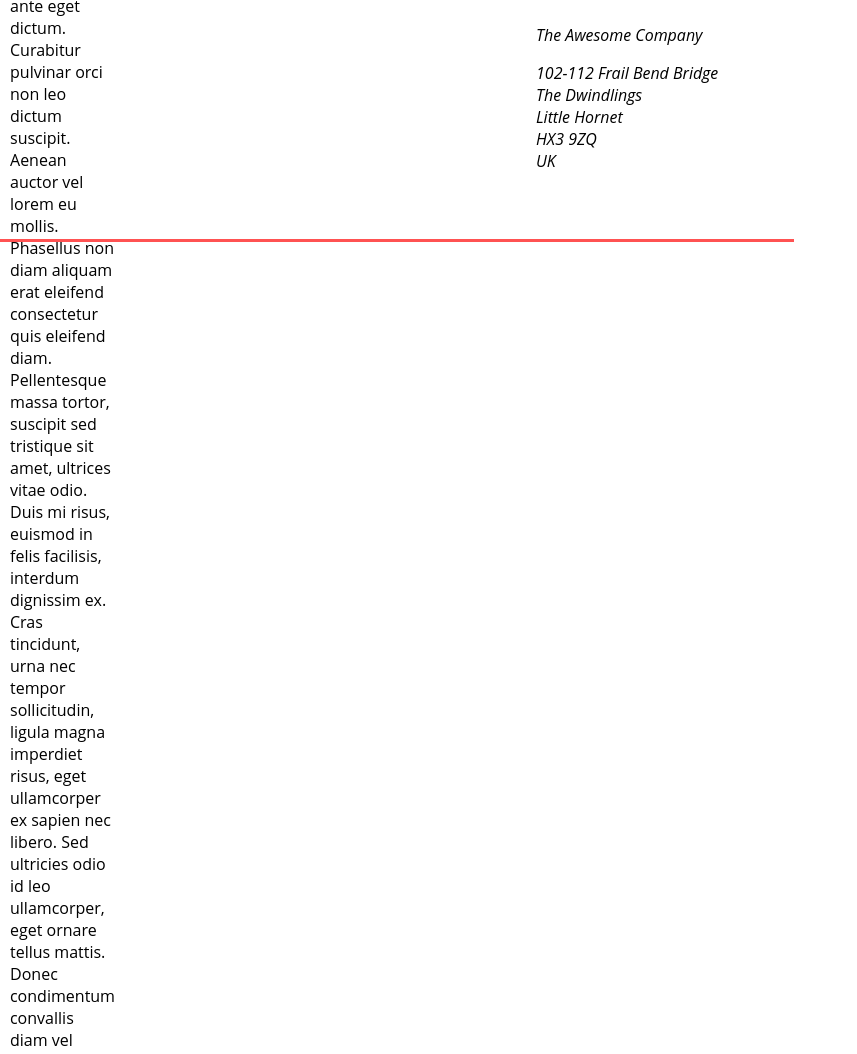
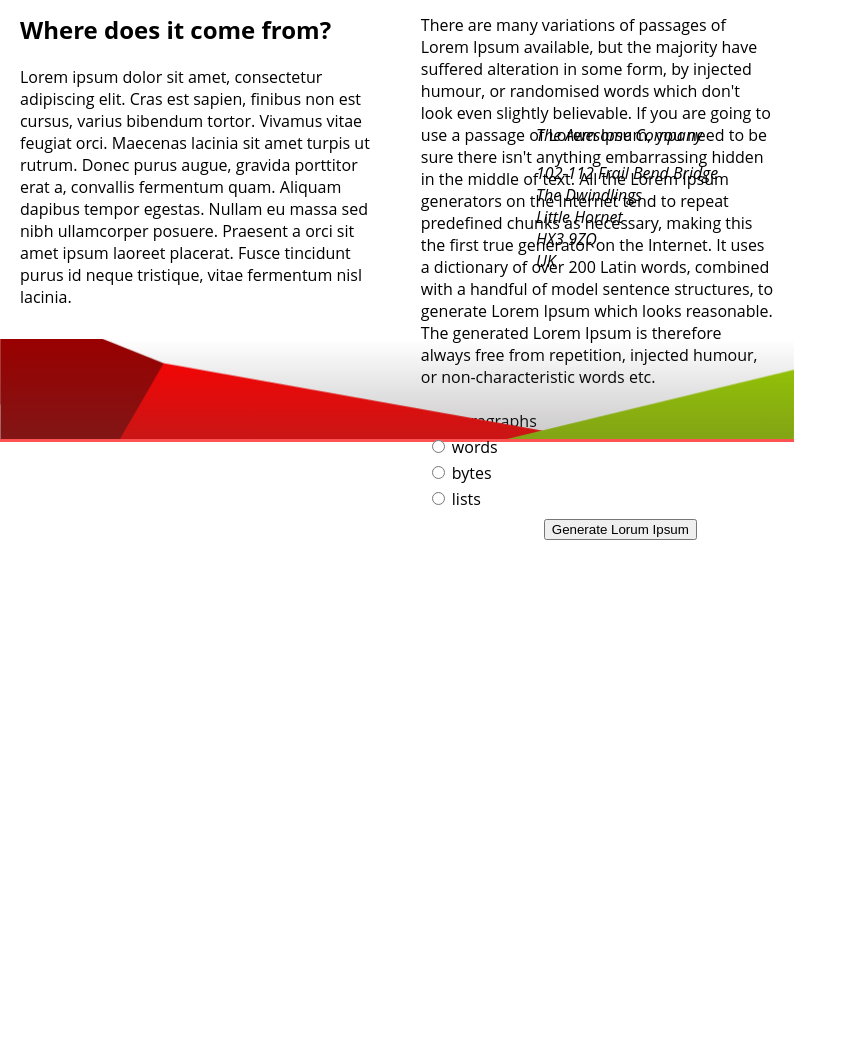
Before and after one commit to Westley-Foster/WFoster_CS408_Module6, a website: page index.html in a window 1280 px wide. Shown: the part 927-1981 px from the top of the page, without its empty margins (0-857 px from the left). After the commit the page ends 1490 px from the top, so only its background shows below. Drawn offline with Linux system fonts and the light colour scheme.

Commit message:
Wrote radio and submit buttons (not hooked up with JavaScript yet), updated css, added references to README

```diff
--- a/css/style.css
+++ b/css/style.css
@@ -48,9 +48,10 @@ h1 {
 /* Your CSS below here */
 /* Proper sizing of top and bottom images found on ChatGPT */
 .background-top {
-  position: absolute;
+  position: relative;
   top: 0;
   left: 0;
+  right: 0;
   width: 210mm;
   height: 100px;
 
@@ -60,13 +61,14 @@ h1 {
   background-repeat: no-repeat;
   background-position: center;
   background-size: auto; /* fallback for old browsers */
-  background-size: contain;
+  background-size: cover;
 }
 
 .background-bottom {
-  position: absolute;
+  position: relative;
   bottom: 0;
   left: 0;
+  right: 0;
   width: 210mm;
   height: 100px;
 
@@ -75,9 +77,9 @@ h1 {
     url("../img/bottom-image.png");
 
   background-repeat: no-repeat;
-  background-position: center;
+  background-position: center bottom;
   background-size: auto; /* fallback for old browsers */
-  background-size: contain;
+  background-size: cover;
 }
 
 .background {
@@ -115,31 +117,16 @@ p {
   text-align: center;
 }
 
-/* Column styling reused from my lab 04 */
-.first-column:first-child {
-  flex: 3;
-  padding: 20px 10px;
-
-}
-
-.first-column:last-child {
-  flex: 1;
-  padding: 20;
-}
-
-.second-column:first-child {
-  flex: 3;
-  padding: 20px 10px;
-}
-
-.second-column:last-child {
+/* Column styling reused from my lab 04 and cleaned up by ChatGPT */
+.first-column, .second-column {
   flex: 1;
   padding: 20px;
+  min-width: 0;
 }
 
 .row {
   display: flex;
-  gap: 5%;
+  gap: 1%;
 }
 
 h2 {
--- a/index.html
+++ b/index.html
@@ -41,7 +41,7 @@
             </p>
           </div>
 
-          <div>
+          <div class="second-column">
             <h2>Why do we use it?</h2>
 
             <p>Lorem ipsum dolor sit amet, consectetur adipiscing elit. Duis sit amet ornare nisl, sed ullamcorper metus. Maecenas in ligula at quam egestas
@@ -61,8 +61,64 @@
               model sentence structures, to generate Lorem Ipsum which looks reasonable. The generated Lorem Ipsum is therefore always free from repetition,
               injected humour, or non-characteristic words etc.
             </p>
+
+            <!-- Form layout formatted with reference to the Lorum Ipsum website: https://www.lipsum.com/ -->
+            <form id="addRadio" role="checkbox">
+              <table>
+                <tbody>
+                  <tr>
+                    <td>
+                      <table>
+                        <tbody>
+                          <tr>
+                            <td>
+                              <input type="radio" name="paragraphs" value="paragraphs" id="paragraphs" checked="checked" placeholder="paragraphs" aria-label="generate x number of paragraphs">
+                            </td>
+                            <td>
+                              <label for="paragraphs">paragraphs</label>
+                            </td>
+                          </tr>
+
+                          <tr>
+                            <td>
+                              <input type="radio" name="words" value="words" id="words" placeholder="words" aria-label="generate an x number of words">
+                            </td>
+                            <td>
+                              <label for="words">words</label>
+                            </td>
+                          </tr>
+
+                          <tr>
+                            <td>
+                              <input type="radio" name="bytes" value="bytes" id="bytes" placeholder="bytes" aria-label="generate an x number of bytes">
+                            </td>
+                            <td>
+                              <label for="bytes">bytes</label>
+                            </td>
+                          </tr>
+
+                          <tr>
+                            <td>
+                              <input type="radio" name="lists" value="lists" id="lists" placeholder="lists" aria-label="generate an x number of lists">
+                            </td>
+                            <td>
+                              <label for="lists">lists</label>
+                            </td>
+                          </tr>
+                        </tbody>
+                      </table>
+                    </td>
+                  </tr>
+                  <tr>
+                    <td></td>
+                    <td>
+                      <input type="submit" name="generate" id="generate" value="Generate Lorum Ipsum">
+                    </td>
+                  </tr>
+                </tbody>
+              </table>
+            </form>
           </div>
-
         </div>
 
         <address>
```
Also changed, not shown: js/main.js (+1 -51 lines), README.md.
